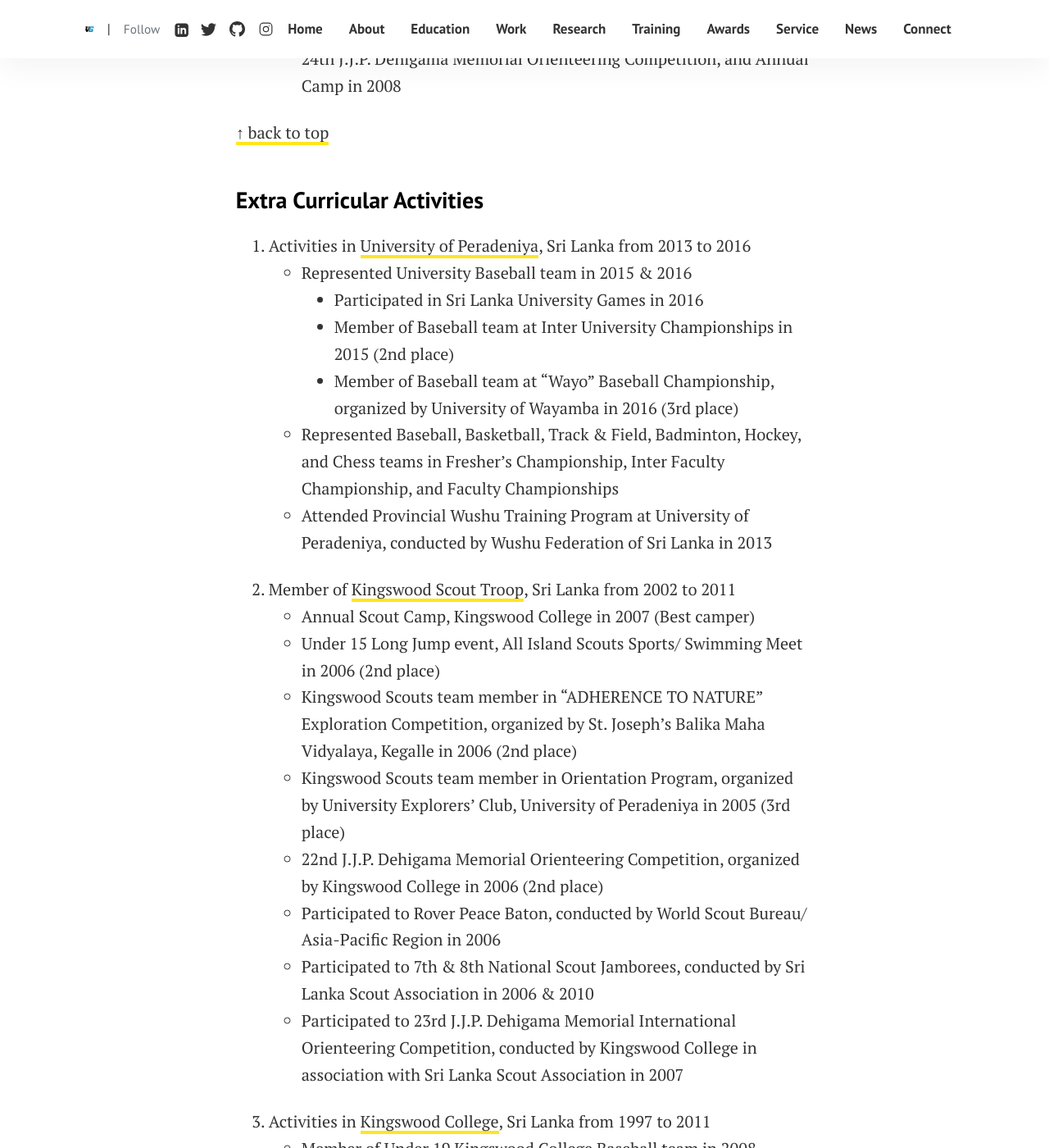
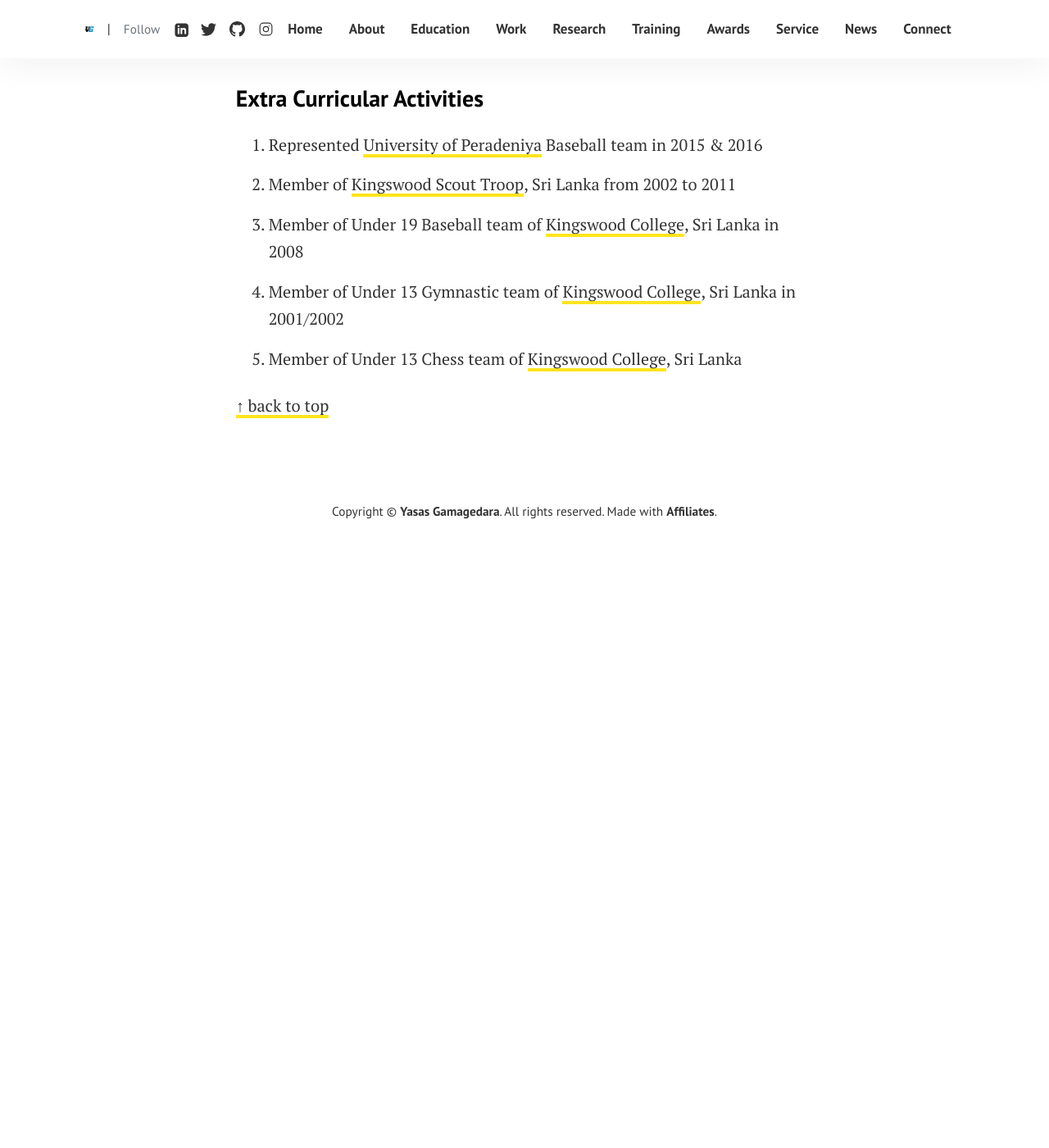
Before and after one commit to kanthsaz/kanthsaz.github.io, a Jekyll site: the page built from pages/service.md, in a window 1280 px wide and 1400 px high, scrolled down 1900 px. Shown: the whole window at 82% size. Built offline with Jekyll 4.4.1, drawn with Linux system fonts in a browser that asks for light colours; after the commit the page ends 2566 px from its top, so only the background shows below that; some of the changed text lies outside the part shown.

Commit message:
Update service.md

```diff
--- a/pages/service.md
+++ b/pages/service.md
@@ -44,33 +44,19 @@ title: "Services & Extra Curricular Activities"
 1. Committee Member of Science Society at [Kingswood College](https://kingswood.lk/), Sri Lanka in 2008/2009
 
 1. Treasurer of [Kingswood Scout Troop](https://kingswoodoldscouts.org/randles-scouts/), Sri Lanka in 2008/2009
-    - Won the Best Scout Week award, and Scout Troop award (2nd place) in National Scout Achievement Award Ceremony in 2009, Organized 24th J.J.P. Dehigama Memorial Orienteering Competition, and Annual Camp in 2008
 
 [↑ back to top](#top)
 
 ### Extra Curricular Activities
 
-1. Activities in [University of Peradeniya](https://www.pdn.ac.lk/), Sri Lanka  from 2013 to 2016
-    - Represented University Baseball team in 2015 & 2016
-        - Participated in Sri Lanka University Games in 2016
-        - Member of Baseball team at Inter University Championships in 2015 (2nd place)
-        - Member of Baseball team at “Wayo” Baseball Championship, organized by University of Wayamba in 2016 (3rd place)
-    - Represented Baseball, Basketball, Track & Field, Badminton, Hockey, and Chess teams in Fresher's Championship, Inter Faculty Championship, and Faculty Championships
-    - Attended Provincial Wushu Training Program at University of Peradeniya, conducted by Wushu Federation of Sri Lanka in 2013
-<br>
+1. Represented [University of Peradeniya](https://www.pdn.ac.lk/) Baseball team in 2015 & 2016
+
 1. Member of [Kingswood Scout Troop](https://kingswoodoldscouts.org/randles-scouts/), Sri Lanka from 2002 to 2011
-    - Annual Scout Camp, Kingswood College in 2007 (Best camper)
-    - Under 15 Long Jump event, All Island Scouts Sports/ Swimming Meet in 2006 (2nd place)
-    - Kingswood Scouts team member in “ADHERENCE TO NATURE” Exploration Competition, organized by St. Joseph’s Balika Maha Vidyalaya, Kegalle in 2006 (2nd place)
-    - Kingswood Scouts team member in Orientation Program, organized by University Explorers’ Club, University of Peradeniya in 2005 (3rd place)
-    - 22nd J.J.P. Dehigama Memorial Orienteering Competition, organized by Kingswood College in 2006 (2nd place)
-    - Participated to Rover Peace Baton, conducted by World Scout Bureau/ Asia-Pacific Region in 2006
-    - Participated to 7th & 8th National Scout Jamborees, conducted by Sri Lanka Scout Association in 2006 & 2010
-    - Participated to 23rd J.J.P. Dehigama Memorial International Orienteering Competition, conducted by Kingswood College in association with Sri Lanka Scout Association in 2007
-<br>
-1. Activities in [Kingswood College](https://kingswood.lk/), Sri Lanka from 1997 to 2011
-    - Member of Under 19 Kingswood College Baseball team in 2008
-    - Member of Under 13 Kingswood College Gymnastic team in 2001/2002
-    - Member of Under 13 Kingswood College Chess team
+
+1. Member of Under 19 Baseball team of [Kingswood College](https://kingswood.lk/), Sri Lanka in 2008
+
+1. Member of Under 13 Gymnastic team of [Kingswood College](https://kingswood.lk/), Sri Lanka in 2001/2002
+
+1. Member of Under 13 Chess team of [Kingswood College](https://kingswood.lk/), Sri Lanka
 
 [↑ back to top](#top)
```
Also changed, not shown: other parts of pages/service.md (+3 -3 lines).
